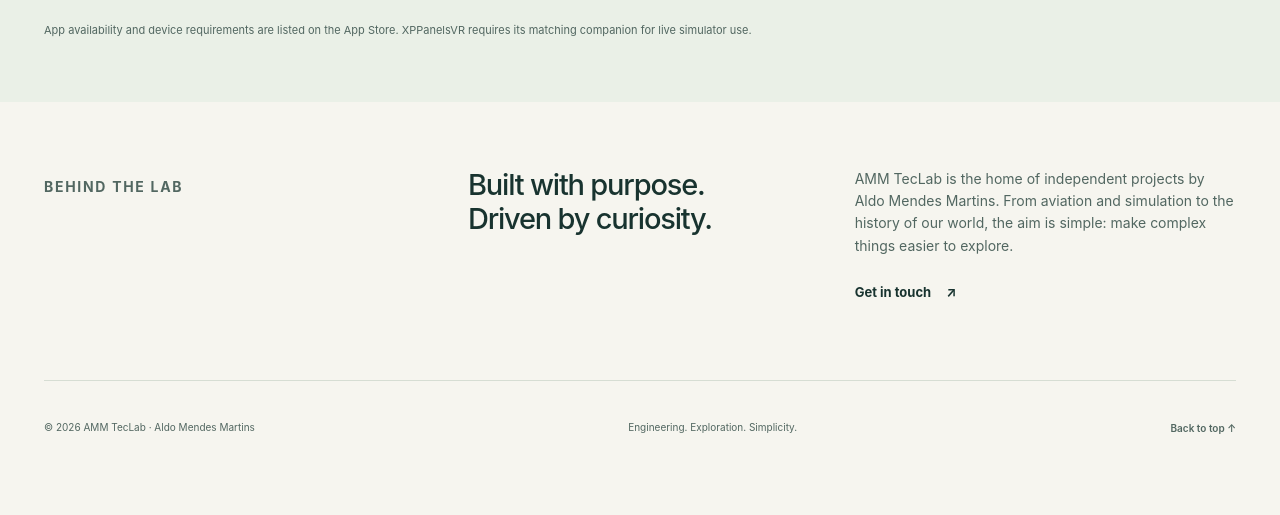
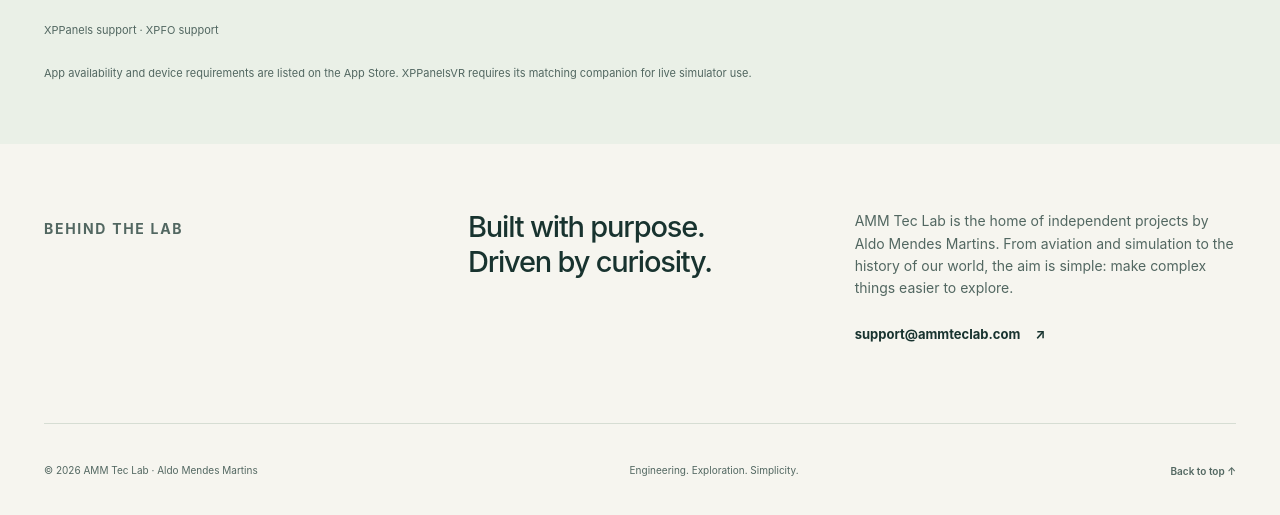
Before and after one commit to aldomm/ammteclab, a plain HTML site: page index.html in a window 1280 px wide. Shown: the part 1851-2366 px from the top of the page. Before the commit the page ends 2326 px from the top, so only its background shows below. Drawn offline with Linux system fonts and the light colour scheme.

Commit message:
Rebrand public contacts and website links to AMM Tec Lab

```diff
--- a/index.html
+++ b/index.html
@@ -2,15 +2,15 @@
 <html lang="en">
 <head>
 <meta charset="utf-8"><meta name="viewport" content="width=device-width,initial-scale=1">
-<title>AMM TecLab — Engineering, exploration & useful apps</title>
+<title>AMM Tec Lab — Engineering, exploration & useful apps</title>
 <meta name="description" content="Independent apps and explorations by Aldo Mendes Martins. Discover the Common Wealth Atlas, XPPanelsVR for Quest and Vision Pro, and apps for your Apple devices.">
 <meta name="theme-color" content="#162c30"><link rel="canonical" href="https://ammteclab.com/">
-<meta property="og:title" content="AMM TecLab — Tools for curious minds"><meta property="og:description" content="Explore the world. Step into the cockpit. Find your next useful app."><meta property="og:type" content="website"><meta property="og:url" content="https://ammteclab.com/">
+<meta property="og:title" content="AMM Tec Lab — Tools for curious minds"><meta property="og:description" content="Explore the world. Step into the cockpit. Find your next useful app."><meta property="og:type" content="website"><meta property="og:url" content="https://ammteclab.com/">
 <link rel="icon" href="assets/mark.svg" type="image/svg+xml"><link rel="stylesheet" href="style.css">
 </head>
 <body>
 <a class="skip" href="#main">Skip to content</a>
-<header class="header wrap"><a class="brand" href="./" aria-label="AMM TecLab home"><img src="assets/mark.svg" alt="" width="38" height="38"><span>AMM <b>TecLab</b></span></a><nav aria-label="Main navigation"><a href="#projects">Projects</a><a href="#apps">App Store</a><a href="#about">About</a></nav></header>
+<header class="header wrap"><a class="brand" href="./" aria-label="AMM Tec Lab home"><img src="assets/mark.svg" alt="" width="38" height="38"><span>AMM <b>Tec Lab</b></span></a><nav aria-label="Main navigation"><a href="#projects">Projects</a><a href="#apps">App Store</a><a href="#about">About</a></nav></header>
 <main id="main">
 <section class="hero wrap">
 <div class="hero-copy"><p class="eyebrow"><span class="dot"></span> INDEPENDENT SOFTWARE · BY ALDO MARTINS</p><h1>Engineering meets<br><em>curiosity.</em></h1><p class="lead">A place for useful tools and new perspectives.<br class="desktop"> Explore our world, step into a cockpit, or find an app that makes things simpler.</p><a class="button" href="#projects">Explore the projects <span aria-hidden="true">↘</span></a></div>
@@ -27,7 +27,7 @@
 <a class="app" href="https://apps.apple.com/app/xppanels/id6754986883"><img src="assets/xppanels.jpg" alt="" width="68" height="68" loading="lazy"><div><small>IPAD</small><h3>XPPanels</h3><p>Build your own touch control panels for X-Plane.</p><span class="text-link">View on App Store ↗</span></div></a>
 <a class="app" href="https://apps.apple.com/app/xpfo/id6757509002"><img src="assets/xpfo.jpg" alt="" width="68" height="68" loading="lazy"><div><small>IPHONE & IPAD</small><h3>XPFO</h3><p>Voice commands and custom call-outs for your simulator.</p><span class="text-link">View on App Store ↗</span></div></a>
 <a class="app" href="https://apps.apple.com/app/avicalc/id6474237308"><img src="assets/avicalc.jpg" alt="" width="68" height="68" loading="lazy"><div><small>IPHONE & IPAD</small><h3>AviCalc</h3><p>A handy reference for duty times and fuel uplift calculations.</p><span class="text-link">View on App Store ↗</span></div></a>
-</div><p class="store-note">App availability and device requirements are listed on the App Store. XPPanelsVR requires its matching companion for live simulator use.</p></div></section>
-<section class="about wrap" id="about"><p class="eyebrow">BEHIND THE LAB</p><div><h2>Built with purpose.<br>Driven by curiosity.</h2><p>AMM TecLab is the home of independent projects by Aldo Mendes Martins. From aviation and simulation to the history of our world, the aim is simple: make complex things easier to explore.</p><a class="text-link" href="mailto:aldoapps@gmail.com">Get in touch <span aria-hidden="true">↗</span></a></div></section>
-</main><footer class="wrap"><span>© 2026 AMM TecLab · Aldo Mendes Martins</span><span>Engineering. Exploration. Simplicity.</span><a href="#main">Back to top ↑</a></footer>
+</div><p class="store-note"><a href="xppanels/">XPPanels support</a> · <a href="xpfo/">XPFO support</a></p><p class="store-note">App availability and device requirements are listed on the App Store. XPPanelsVR requires its matching companion for live simulator use.</p></div></section>
+<section class="about wrap" id="about"><p class="eyebrow">BEHIND THE LAB</p><div><h2>Built with purpose.<br>Driven by curiosity.</h2><p>AMM Tec Lab is the home of independent projects by Aldo Mendes Martins. From aviation and simulation to the history of our world, the aim is simple: make complex things easier to explore.</p><a class="text-link" href="mailto:support@ammteclab.com">support@ammteclab.com <span aria-hidden="true">↗</span></a></div></section>
+</main><footer class="wrap"><span>© 2026 AMM Tec Lab · Aldo Mendes Martins</span><span>Engineering. Exploration. Simplicity.</span><a href="#main">Back to top ↑</a></footer>
 </body></html>
```
Also changed, not shown: xpfo/index.html (added, +1 -0 lines), xppanels/index.html (added, +1 -0 lines), 1 other file.
